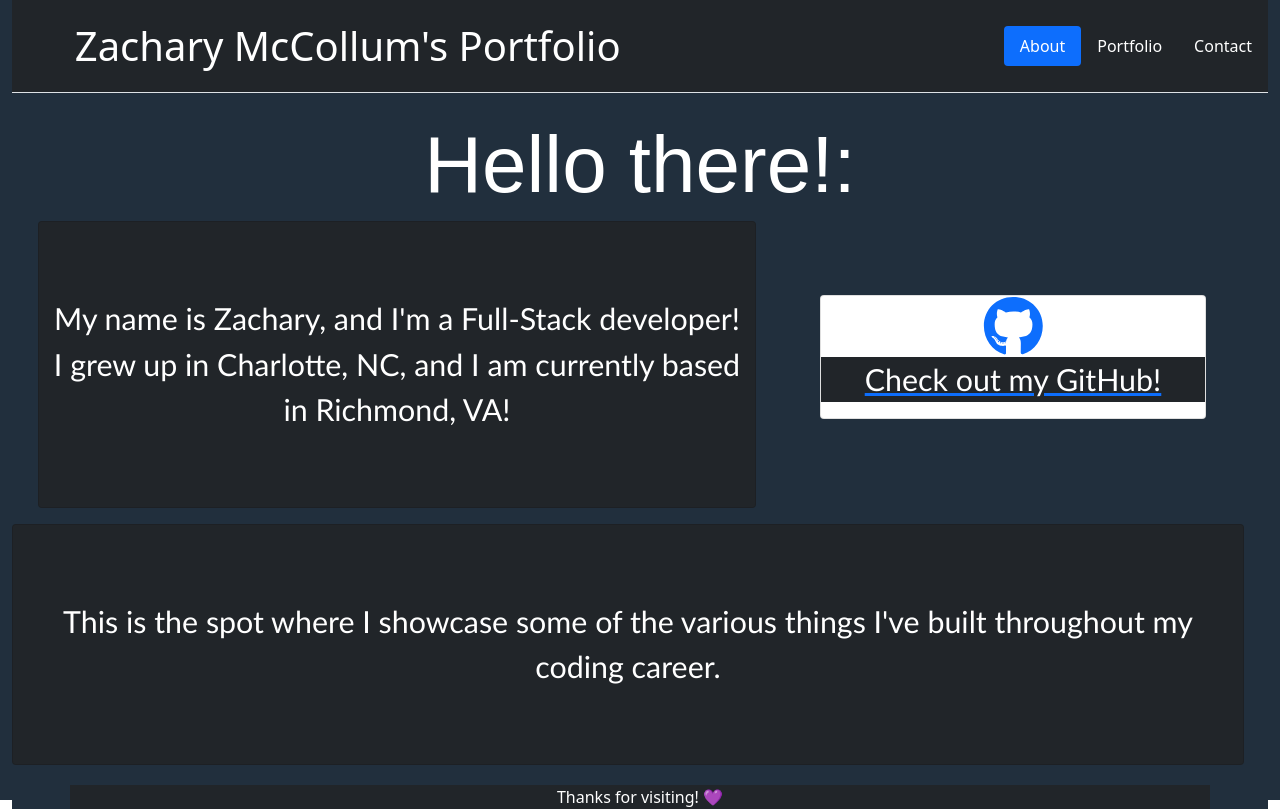
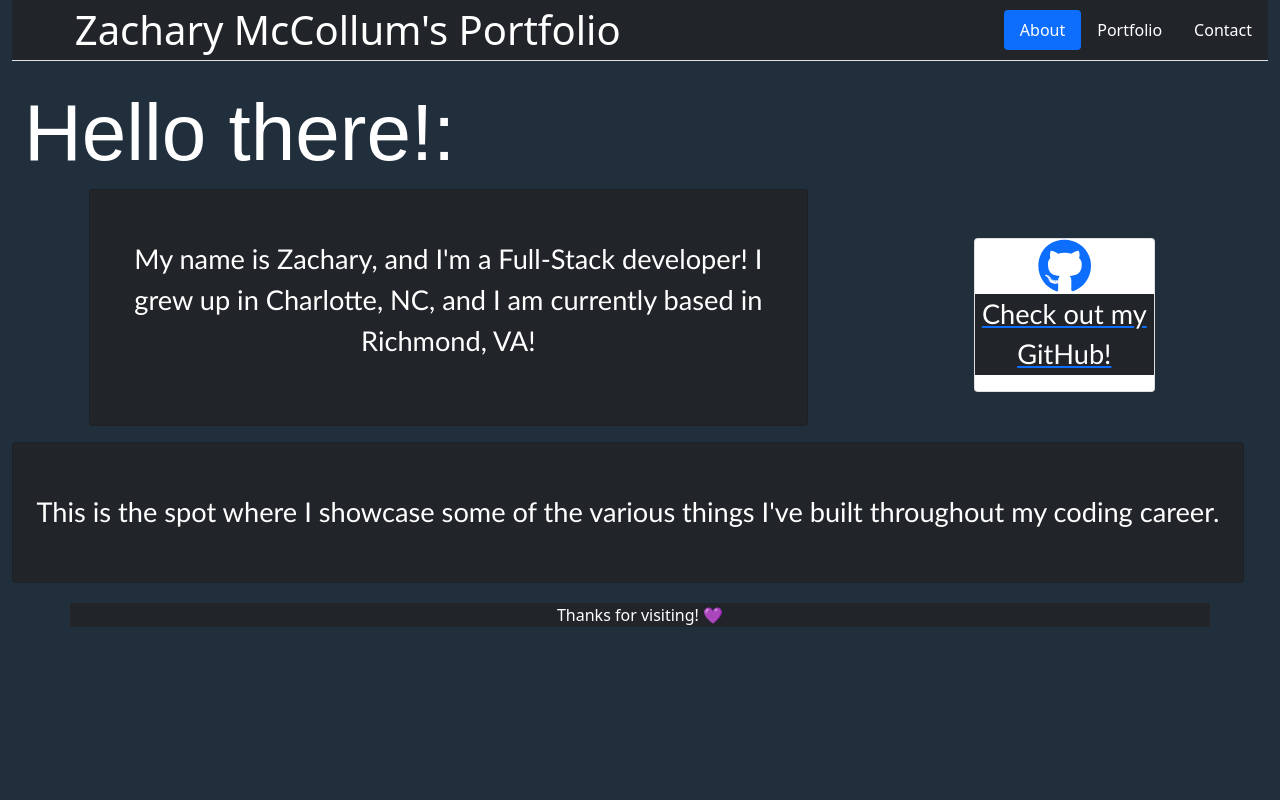
Before and after one commit to zpmcdev/my-portfolio, a React (Create React App) app: page / in a window 1280 px wide. Built offline with nearby package versions, Linux system fonts and the light colour scheme.

Commit message:
about touch up

```diff
--- a/src/components/About/index.js
+++ b/src/components/About/index.js
@@ -9,13 +9,13 @@ const About = () => {
   return (
     <div className="main-color container-fluid text-white">
       <div className=" row">
-        <h1 className=" display-1 col text-center">
+        <h1 className=" display-1 col">
           Hello there!:
         </h1>
         <div className='main-color row justify-content-around'>
             <p className="aboutp card bg-dark col-7 text-center">My name is Zachary, and I'm a Full-Stack developer! I grew up in Charlotte, NC, and I am currently based in Richmond, VA!
             </p>
-            <div className="aboutp col-4 text-center">
+            <div className="aboutp col-2 text-center">
               <a href={github} target="_blank" rel="noreferrer" className=" card main-color col-12">
                 <FontAwesomeIcon icon={faGithub} size="2x"/>
                 <p className="bg-dark text-white col-md-offset-2">Check out my GitHub!</p>
--- a/src/components/Header/index.js
+++ b/src/components/Header/index.js
@@ -10,7 +10,7 @@ const Header = (props) => {
   } = props;
 
   return (
-    <header className="d-flex align-items-center flex-wrap justify-content-center py-3 mb-4 border-bottom bg-dark text-white sticky-top">
+    <header className="d-flex align-items-center flex-wrap justify-content-center  mb-4 border-bottom bg-dark text-white sticky-top">
         <div style={{ marginLeft: "5%" }} className="d-flex align-items-center mb-3 mb-md-0 me-md-auto text-white text-decoration-none fs-1">Zachary McCollum's Portfolio</div>
       <Nav
         navSection={navSection}
--- a/src/index.css
+++ b/src/index.css
@@ -18,8 +18,8 @@ body {
 }
 
 .aboutp {
-  font-size: 190%;
-  padding: 6%;
+  font-size: 170%;
+  padding: 4%;
   font-family: 'Trebuchet MS', 'Lucida Sans Unicode', 'Lucida Grande', 'Lucida Sans', Arial, sans-serif;
 }
 
--- /dev/null
+++ b/src/utils/helpers.js
@@ -0,0 +1,4 @@
+export function validateEmail(email) {
+    var re = /^(([^<>()[\]\\.,;:\s@"]+(\.[^<>()[\]\\.,;:\s@"]+)*)|(".+"))@((\[[0-9]{1,3}\.[0-9]{1,3}\.[0-9]{1,3}\.[0-9]{1,3}\])|(([a-zA-Z\-0-9]+\.)+[a-zA-Z]{2,}))$/;
+    return re.test(String(email).toLowerCase());
+}
```
